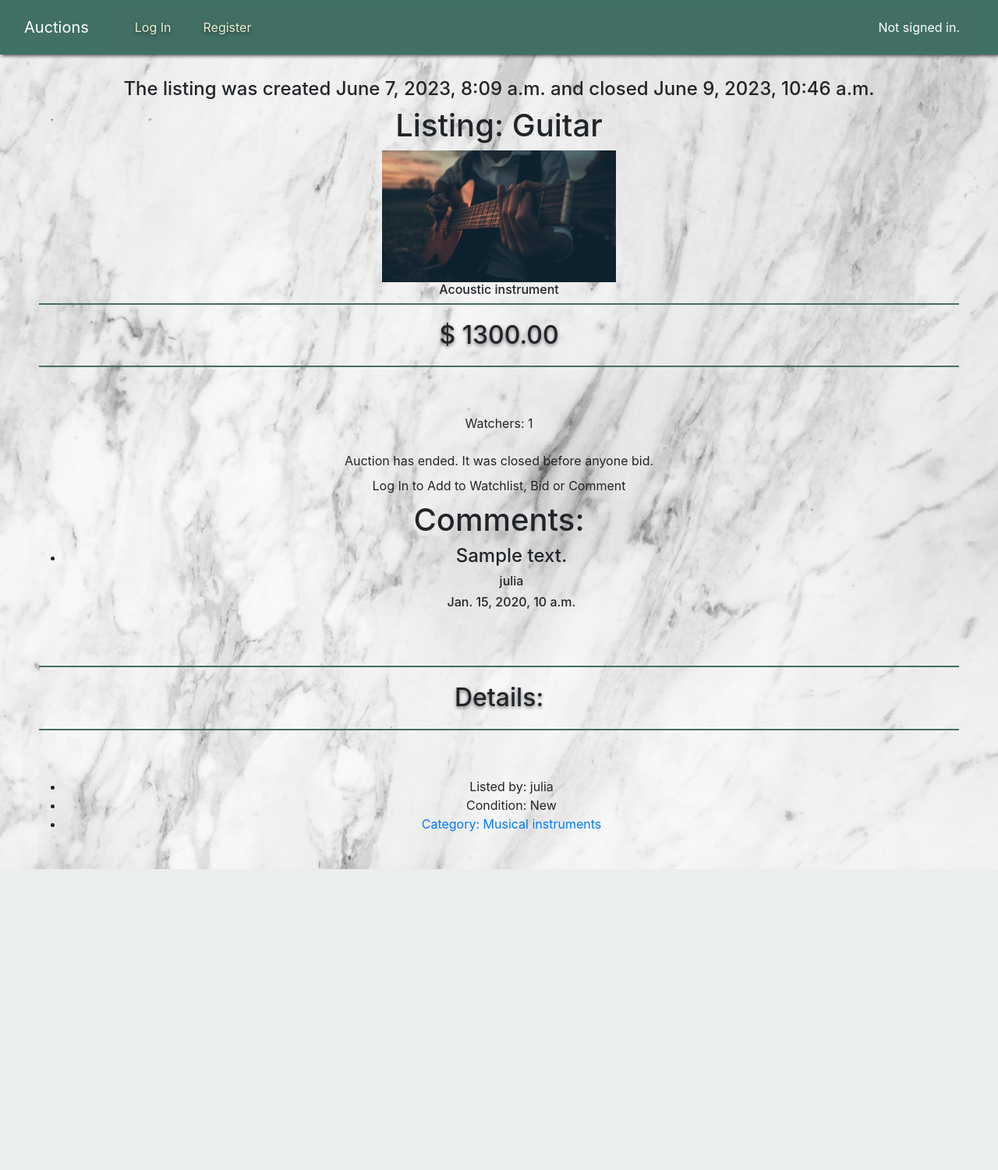
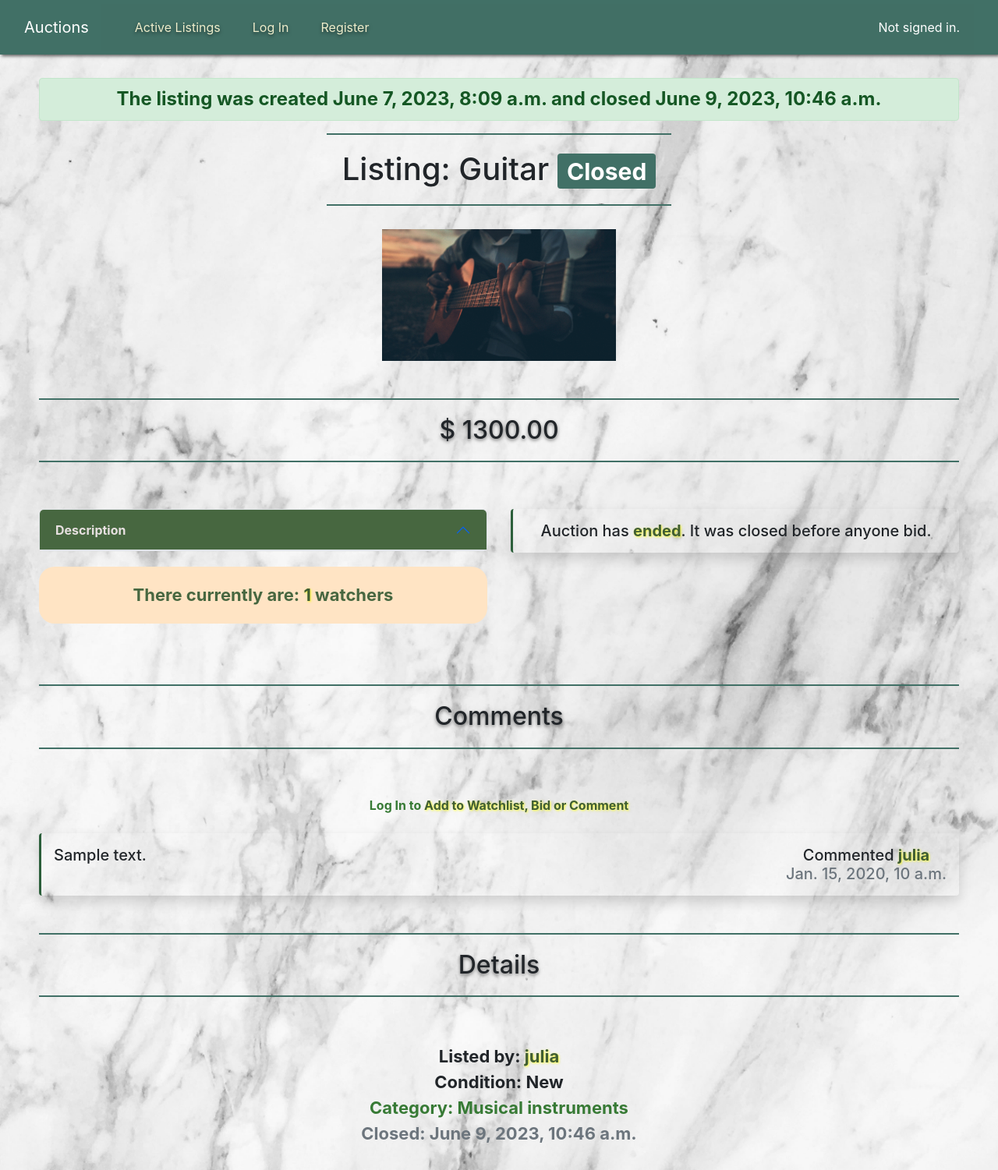
Before and after one commit to JuliaMaxy/project2, a Django app: page /listing/1 in a window 1280 px wide. Shown: the whole page at 78% size. Before the commit the page ends 1115 px from the top, so only its background shows below. Run offline with Django 3.2, Linux system fonts and the light colour scheme; data comes from the database, SQL or seed files in the repository; both versions use the stored data as it was after the commit; tables that the repository leaves empty hold one stand-in row (values such as "Sample post"); some libraries are stand-ins or nearby versions.

Commit message:
Add css to listing.html

```diff
--- a/commerce/commerce/auctions/static/auctions/fashion.css
+++ b/commerce/commerce/auctions/static/auctions/styling.css
@@ -23,6 +23,13 @@ h2{
     border-top: 2px solid  rgb(65, 112, 102);
     padding: 20px !important;
     margin-bottom: 60px !important;
+}
+h1{
+    display: inline-block;
+    border-bottom: 2px solid  rgb(65, 112, 102);
+    border-top: 2px solid  rgb(65, 112, 102);
+    padding: 20px !important;
+    margin-bottom: 30px !important
 }
 
 /* cards */
@@ -130,3 +137,82 @@ h2, .text-beige, .list-group a:hover{
     text-decoration: none;
     background-color: rgba(96, 145, 106, 0.5);
 }
+
+/* accordion */
+
+.accordion{
+    width: 100%!important;
+    text-align: left;
+
+}
+.left-items{
+    width: 50%;
+    margin-right: 30px;
+}
+.custom-button{
+    background-color: #476740!important;
+    color: #e7e0e0!important;
+}
+.custom-button:focus,
+.custom-button:hover {
+    background-color: #2c5f3b!important;
+    color: #ffffff!important;
+}
+.custom-button:not(.collapsed) {
+    border-color: rgb(160, 205, 115)!important;
+}
+.description, h5{
+    font-weight: 600;
+    border-left: 3px solid  #2c5f3b;
+    padding-left: 10px;
+}
+.highlight{
+    color:rgb(64, 94, 51);
+    font-weight: 700;
+    text-shadow: 1px 1px 3px rgba(251, 255, 0, 0.83);
+}
+.submit-button{
+    font-weight: 700!important;
+    padding: 15px 30px 15px 30px !important;
+    color: bisque;
+    background-color:#476740;
+    opacity: 0.8;
+    border-radius: 10px;
+    transition: background-color 0.5s ;
+    transition: color 0.5s ;
+}
+.submit-button:hover{
+    background-color: bisque;
+    color:#476740;
+}
+.info{
+    margin-top: 20px;
+    margin-bottom: 30px;
+    background-color: bisque;
+    color:#476740;
+    border-radius: 20px;
+    font-weight: 700;
+    font-size: 22px;
+    padding: 20px 10px 20px 10px
+}
+label{
+    font-weight: 700!important;
+}
+.form-floating{
+    color:#507147ca;
+    font-size: 20px;
+}
+textarea{
+    background-color: rgba(0, 0, 0, 0)!important;
+    border:none!important;
+    border-radius: unset!important;
+    border-bottom: 2px solid rgb(43, 91, 41)!important;
+    font-weight:600!important;
+}
+.details{
+    font-weight:700;
+    font-size: 22px;
+}
+.right-items{
+    width:50%;
+}
--- a/commerce/commerce/auctions/templates/auctions/layout.html
+++ b/commerce/commerce/auctions/templates/auctions/layout.html
@@ -4,7 +4,7 @@
 <html lang="en">
     <head>
         <title>{% block title %}Auctions{% endblock %}</title>
-        <link href="{% static 'auctions/fashion.css' %}" rel="stylesheet">
+        <link href="{% static 'auctions/styling.css' %}" rel="stylesheet">
         <meta name="viewport" content="width=device-width, initial-scale=1">
         <link href="https://cdn.jsdelivr.net/npm/bootstrap@5.2.3/dist/css/bootstrap.min.css" rel="stylesheet" integrity="sha384-rbsA2VBKQhggwzxH7pPCaAqO46MgnOM80zW1RWuH61DGLwZJEdK2Kadq2F9CUG65" crossorigin="anonymous">
         <link rel="stylesheet" href="https://stackpath.bootstrapcdn.com/bootstrap/4.4.1/css/bootstrap.min.css" integrity="sha384-Vkoo8x4CGsO3+Hhxv8T/Q5PaXtkKtu6ug5TOeNV6gBiFeWPGFN9MuhOf23Q9Ifjh" crossorigin="anonymous">
@@ -20,12 +20,12 @@
 
                 <div class="custom-collapse collapse navbar-collapse flex-nowrap justify-content-end" id="navbarNav">
                   <ul class="navbar-nav me-auto flex-nowrap">
+                    <li class="nav-item">
+                      <a class="nav-link text-beige" href="{% url 'index' %}">Active Listings</a>
+                    </li>
                     {% if user.is_authenticated %}
-                      <li class="nav-item">
-                        <a class="nav-link text-beige" href="{% url 'index' %}">Active Listings</a>
-                      </li>
-                      <li class="nav-item">
-                        <a class="nav-link text-beige" href="{% url 'categories' %}">Categories</a>
+                    <li class="nav-item">
+                      <a class="nav-link text-beige" href="{% url 'categories' %}">Categories</a>
                       </li>
                       <li class="nav-item">
                         <a class="nav-link text-beige" href="{% url 'closed' %}">Closed Listings</a>
@@ -39,7 +39,7 @@
                       <li class="nav-item">
                         <a class="nav-link text-beige" href="{% url 'watchlist' %}">Watchlist</a>
                       </li>
-                    {% else %}
+                      {% else %}
                       <li class="nav-item">
                         <a class="nav-link text-beige" href="{% url 'login' %}">Log In</a>
                       </li>
--- a/commerce/commerce/auctions/templates/auctions/listing.html
+++ b/commerce/commerce/auctions/templates/auctions/listing.html
@@ -1,43 +1,56 @@
 {% extends "auctions/layout.html" %}
 
-{% block title%}
+{% block title %}
     Listing {{listing.id}}
-{% endblock%}
+{% endblock %}
 
 
 
 {% block body %}
 
     {% if message %}
-    <h1>{{message}}</h1>
+        {%if message == "You successfully placed a bid" %}
+        <h3 class="alert alert-warning" role="alert">{{message}}</h3>
+        {% else %}
+        <h3 class="alert alert-danger" role="alert">{{message}}</h3>
+        {% endif %}
     {% endif %}
 
     {% if not listing.active %}
         {% if user.is_authenticated and listing.creator == request.user%}
-        <h4>You created this listing {{listing.time}} and closed it {{listing.closed_time}}</h4>
+            <h4 class="alert alert-success" role="alert">You created this listing {{listing.time}} and closed it {{listing.closed_time}}</h4>
         {% else %}
-        <h4>The listing was created {{listing.time}} and closed {{listing.closed_time}}</h4>
+            <h4 class="alert alert-success" role="alert">The listing was created {{listing.time}} and closed {{listing.closed_time}}</h4>
         {% endif %}
-    {%endif%}
+    {% endif %}
 
-    {% if bidder %}
+    {% if bidder and not message%}
         {% if listing.active %}
-        <h4>You bid on this listing</h4>
+            <h4 class="alert alert-success" role="alert">You bid on this listing</h4>
         {% else %}
             {% if request.user == listing.winner %}
-            <h4>Congrats you won the auction</h4>
+                <h4 class="alert alert-success" role="alert" >Congrats you won the auction!!!</h4>
             {% else %}
-            <h4>You bid on this listing but {{listing.winner}} has won the auction</h4>
+                <h4 class="alert alert-success" role="alert" >You bid on this listing but {{listing.winner}} has won the auction</h4>
             {%endif%}
         {%endif%}
     {% endif %}
 
 
-    <h1>Listing: {{listing.title}}</h1>
+    <h1>Listing: {{listing.title}}
+        <span class="badge bg-green">
+            {% if listing.active %}
+                Active
+            {% else %}
+                Closed
+            {% endif %}
+        </span>
+    </h1>
     <div>
-        <img src="{{listing.picture.url}}" width="300px">
+        <img src="{{listing.picture.url}}" class="img-fluid" width="300px">
     </div>
-    <h6>{{listing.description}}</h6>
+    <br>
+    <br>
     <h2>$
         {% if listing.current_bid == 0%}
             {{listing.starting_bid}}
@@ -45,114 +58,143 @@
             {{listing.current_bid}}
         {% endif %}
     </h2>
-    <div>Watchers: {{watchers}}</div><br>
-    {% if listing.active%}
+    <div class="d-flex justify-content-between mb-5">
+        <div class="left-items">
+            <div class="accordion" id="accordionExample">
+                <div class="accordion-item">
+                    <h3 class="accordion-header">
+                        <button class="accordion-button custom-button " type="button" data-bs-toggle="collapse" data-bs-target="#collapseOne" aria-expanded="true" aria-controls="collapseOne">
+                            <strong>Description</strong>
+                        </button>
+                    </h3>
+                    <div id="collapseOne" class="accordion-collapse collapse" data-bs-parent="#accordionExample">
+                        <div class="accordion-body">
+                            <div class="description">{{listing.description}}</div>
+                        </div>
+                    </div>
+                </div>
+            </div>
+            <div class="info">There currently are: <span class="highlight">{{watchers}}</span> watchers</div>
                 {% if user.is_authenticated %}
+                    {% if listing.active %}
                         {% if not in_watchlist %}
                             <form action="{% url 'listing' listing.id%}" method="post">
                                 {% csrf_token %}
                                 <input type="hidden" name="form" value="1">
                                 <input type="hidden" value="{{listing.id}}" name="add_listing">
-                    <button type="submit">Add To Watchlist</button>
+                                <button class="submit-button" type="submit">Add To Watchlist</button>
                             </form>
                         {% else %}
                             <form action="{% url 'watchlist'%}" method="post">
                                 {% csrf_token %}
                                 <input type="hidden" name="form" value="1">
                                 <input type="hidden" value="{{listing.id}}" name="delete_listing">
-                    <button type="submit"> Delete From Watchlist</button>
+                                <button class="submit-button" type="submit"> Delete From Watchlist</button>
                             </form>
-
                         {% endif %}
-        {%endif%}
-        <br>
-        <h5>{{bids}} bid(s) so far.
+                    {% endif %}
+                {% endif %}
+        </div>
+        <div class="right-items">
+            {% if listing.active %}
+                <h5 class="shadow p-3 mb-5 bg-body-tertiary rounded">There are <span class="highlight">{{bids}}</span> bid(s) so far.
                     {% if user.is_authenticated and last_user == request.user %}
-            Your bid is the current one
+                    <span class="highlight">Your</span> bid is the current one.
                     {% elif  last_user == None%}
                     {% else %}
-            {{last_user}}'s bid is the current one
+                    <span class="highlight">{{last_user}}'s</span> bid is the current one.
                     {% endif %}
                 </h5>
-        {% if user.is_authenticated%}
+                {% if user.is_authenticated %}
                     {% if listing.creator != request.user %}
+                    <h5 class="shadow-sm p-3 mb-5 bg-body-tertiary rounded">Would you like to bid on this listing?</h5>
                     <form action="{% url 'listing' listing.id%}" method="post">
                         {% csrf_token %}
-                <input type="number" name="bid">
+                        <div class="input-group mb-3">
+                            <span class="input-group-text">$</span>
+                            <input class="form-control p-3" autocomplete="off" type="number" name="bid">
+                        </div>
                         <input type="hidden" name="form" value="2">
-                <button type="submit">Bid</button>
+                        <button class="submit-button"type="submit">Bid</button>
                     </form>
                     {% else %}
-            <h6>You are the creator of the listing. Wolud you like to end the auction?</h6>
+                    <h5 class="shadow-sm p-3 mb-5 bg-body-tertiary rounded">You are the creator of the listing. Wolud you like to <span class="highlight">end</span> the auction?</h5>
                     <form action="{% url 'listing' listing.id%}" method="post">
                         {% csrf_token %}
                         <input type="hidden" name="form" value="3">
-                <button type="submit">End the Auction</button>
+                        <button class="submit-button" type="submit">End the Auction</button>
                     </form>
                     {%endif%}
-
                 {%endif%}
             {% else %}
                 {% if listing.winner == None %}
-        Auction has ended. It was closed before anyone bid.
+                <h5 class="shadow p-3 mb-5 bg-body-tertiary rounded">Auction has <span class="highlight">ended</span>. It was closed before anyone bid.</h5>
                 {% else %}
-        <h5>Auction has ended.There were {{bids}} bids.{{listing.winner}} has won.</h5>
+                <h5 class="shadow p-3 mb-5 bg-body-tertiary rounded">Auction has <span class="highlight">ended</span>.
+                    <br>There were <span class="highlight">{{bids}}</span> bids.<br>
+                    <span class="highlight">{{listing.winner}}</span> has won.</h5>
                 {%endif%}
             {%endif%}
+        </div>
+    </div>
 
+
+    <h2>Comments</h2>
     {%if user.is_authenticated%}
-        {% if listing.active%}
-        <br><br>
+        {% if listing.active %}
         <form action="{% url 'listing' listing.id%}" method="post">
             {% csrf_token %}
             <input type="hidden" name="form" value="4">
-            <label for="comment">Comment as {{request.user}}:</label>
-            <br>
-            <textarea name="comment"></textarea>
-            <button type="submit">Comment</button>
+            <div class="form-floating mb-4">
+                <textarea class="form-control" placeholder="Leave a comment here" id="floatingTextarea2" name="comment"></textarea>
+                <label for="floatingTextarea2">Comment as <span class="highlight">{{request.user}}</span></label>
+            </div>
+            <button class="submit-button mb-5" type="submit">Comment</button>
         </form>
         {% endif %}
     {%else%}
-    <a class="nav-link" href="{% url 'login' %}">Log In to Add to Watchlist, Bid or Comment</a>
+    <div class="suggestion mb-4"><a  href="{% url 'login' %}">Log In to <span class="highlight">Add to Watchlist, Bid or Comment</span></a></div>
     {%endif%}
 
+    {% for comment in comments %}
+        <h5 class="d-flex justify-content-between shadow p-3 mb-5 bg-body-tertiary rounded">
+            <div>{{comment.comment}}</div>
+            <div>
+                <div>Commented <span class="highlight">{{comment.author}}</span></div>
+                <div class="text-muted">{{comment.added_time}}</div>
+            </div>
+        </h5>
+    {% empty %}
+    <h5 class="shadow p-3 mb-5 bg-body-tertiary rounded">No comments yet</h5>
+    {% endfor %}
 
-    <h1>Comments:</h1>
-    <ul>
-        {% for comment in comments %}
-        <li>
-            <h4>{{comment.comment}}</h4>
-            <h6> {{comment.author}}</h6>
-            <h6> {{comment.added_time}}</h6>
-        </li>
-        <br><br>
-        {% empty %}
-        No comments yet
-        {% endfor %}
-    </ul>
-    <h2>Details:</h2>
-    <ul>
-        <li>
-            Listed by: {{listing.creator}}
-        </li>
-        <li>
+    <h2>Details</h2>
+    <div class="details">
+        <div>
+            Listed by: <span class="highlight">{{listing.creator}}</span>
+        </div>
+        <div>
             {% if listing.condition %}
             Condition: {{listing.condition}}
             {% else %}
             Condition: No condition specified
             {% endif %}
-        </li>
-        <li>
+        </div>
+        <div>
             {% if listing.category %}
-            <a href="{% url 'category' listing.category.id%}">Category: {{listing.category}}</a>
+            <div class="suggestion" style="margin-top:unset"><a href="{% url 'category' listing.category.id%}">Category: {{listing.category}}</a></div>
             {% else %}
             Category: No Category Listed
             {% endif %}
-        </li>
+        </div>
         {%if listing.active%}
-        <li>
+        <div class="text-muted">
             Created: {{listing.time}}
-        </li>
+        </div>
+        {% else %}
+        <div class="text-muted">
+            Closed: {{listing.closed_time}}
+        </div>
         {%endif%}
-    </ul>
+    </div>
 {% endblock %}
--- a/commerce/commerce/auctions/templates/auctions/login.html
+++ b/commerce/commerce/auctions/templates/auctions/login.html
@@ -5,7 +5,7 @@
     <h2>Login</h2>
 
     {% if message %}
-        <div>{{ message }}</div>
+    <h6 class="alert alert-danger" role="alert">{{message}}</h6>
     {% endif %}
 
     <form action="{% url 'login' %}" method="post">
--- a/commerce/commerce/auctions/templates/auctions/register.html
+++ b/commerce/commerce/auctions/templates/auctions/register.html
@@ -5,7 +5,7 @@
     <h2>Register</h2>
 
     {% if message %}
-        <div>{{ message }}</div>
+    <h6 class="alert alert-danger" role="alert">{{message}}</h6>
     {% endif %}
 
     <form action="{% url 'register' %}" method="post">
--- a/commerce/commerce/auctions/views.py
+++ b/commerce/commerce/auctions/views.py
@@ -143,9 +143,9 @@ def listing(request, listing_id):
                     bids = Bid.objects.filter(listing=listing).count()
                     bidder = True
                     last_user = request.user
-                    message = "Success"
+                    message = "You successfully placed a bid"
                 else:
-                    message = "Failure"
+                    message = "Bid failed"
                 return render(request, "auctions/listing.html", {
                         "listing":listing, "in_watchlist": in_watchlist, "watchers":watchers, "message":message,"bids":bids,
                             "last_user":last_user, "bidder":bidder
```
Also changed, not shown: commerce/commerce/db.sqlite3, commerce/commerce/media/images/GinaKiel1_XJweD5Q.png (added). Lines whose indentation alone changed are shown as unchanged.
